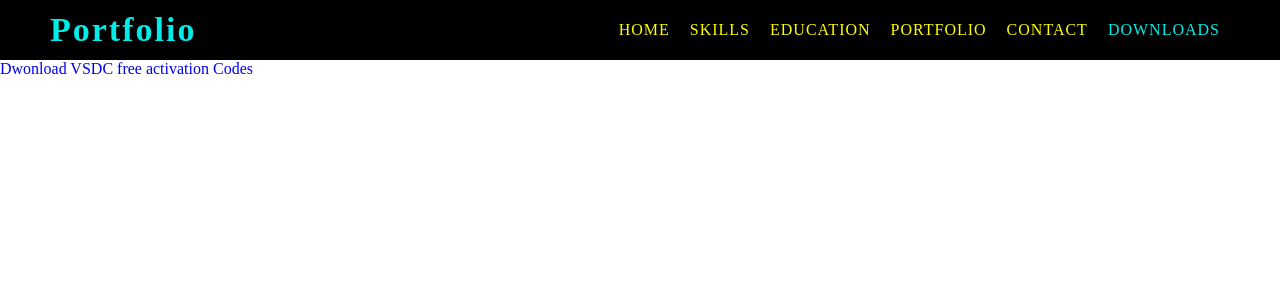
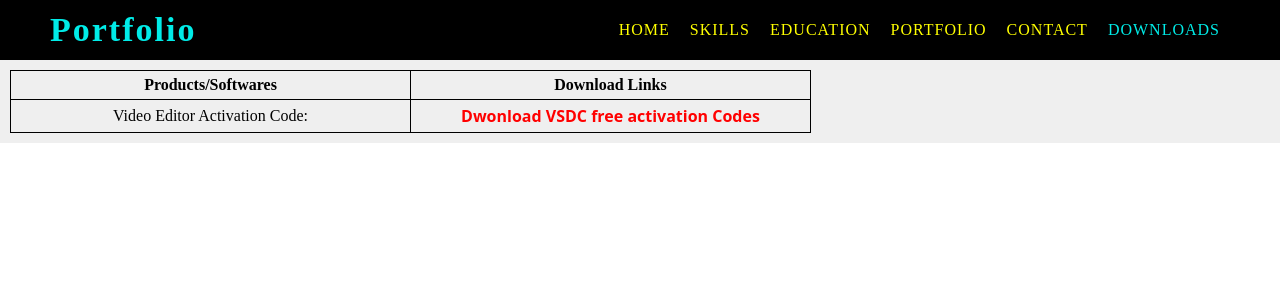
Before and after one commit to r-rajababushah/r-rajababushah, a React (Vite) app: page /fromyoutube in a window 1280 px wide. Shown: the top 300 px of the page. Built offline with nearby package versions, Linux system fonts and the light colour scheme.

Commit message:
Downloads links styled

```diff
--- a/src/pages/Downloads/Downloads.jsx
+++ b/src/pages/Downloads/Downloads.jsx
@@ -4,7 +4,21 @@ import "./Downloads.scss";
 function Downloads() {
     return (
         <div className='downloads'>
-            <a href="./VSDC.txt" className="vsdc-codes-download-link" download>Dwonload VSDC free activation Codes</a>
+            <table className="download-links">
+                <thead>
+                    <tr>
+                        <th>Products/Softwares</th>
+                        <th>Download Links</th>
+                    </tr>
+                </thead>
+                <tbody>
+                    <tr>
+                        <td>Video Editor Activation Code:</td>
+                        <td><a href="/Files/VSDC.txt" className="vsdc-codes-download-link" download>Dwonload VSDC free activation Codes</a></td>
+                    </tr>
+                </tbody>
+            </table>
+
         </div>
     )
 }
--- a/src/pages/Downloads/Downloads.scss
+++ b/src/pages/Downloads/Downloads.scss
@@ -0,0 +1,34 @@
+.downloads {
+    padding: 10px;
+    background-color: #efefef;
+
+    table.download-links, tr, th, td {
+        border: 1px solid black;
+        padding: 5px;
+        border-collapse: collapse;
+    }
+
+    table.download-links {
+        thead {
+            tr {
+                th {
+                    width: 400px;
+                }
+            }
+        }
+        tbody {
+            tr {
+                td {
+                    width: 400px;
+                    text-align: center;
+
+                    a.vsdc-codes-download-link {
+                        color: red;
+                        font-weight: bold;
+                        font-family: system-ui, Roboto, 'Open Sans', sans-serif;
+                    }
+                }
+            }
+        }
+    }
+}
```
Also changed, not shown: public/Files/VSDC.txt (renamed from src/pages/Downloads/VSDC.txt).
